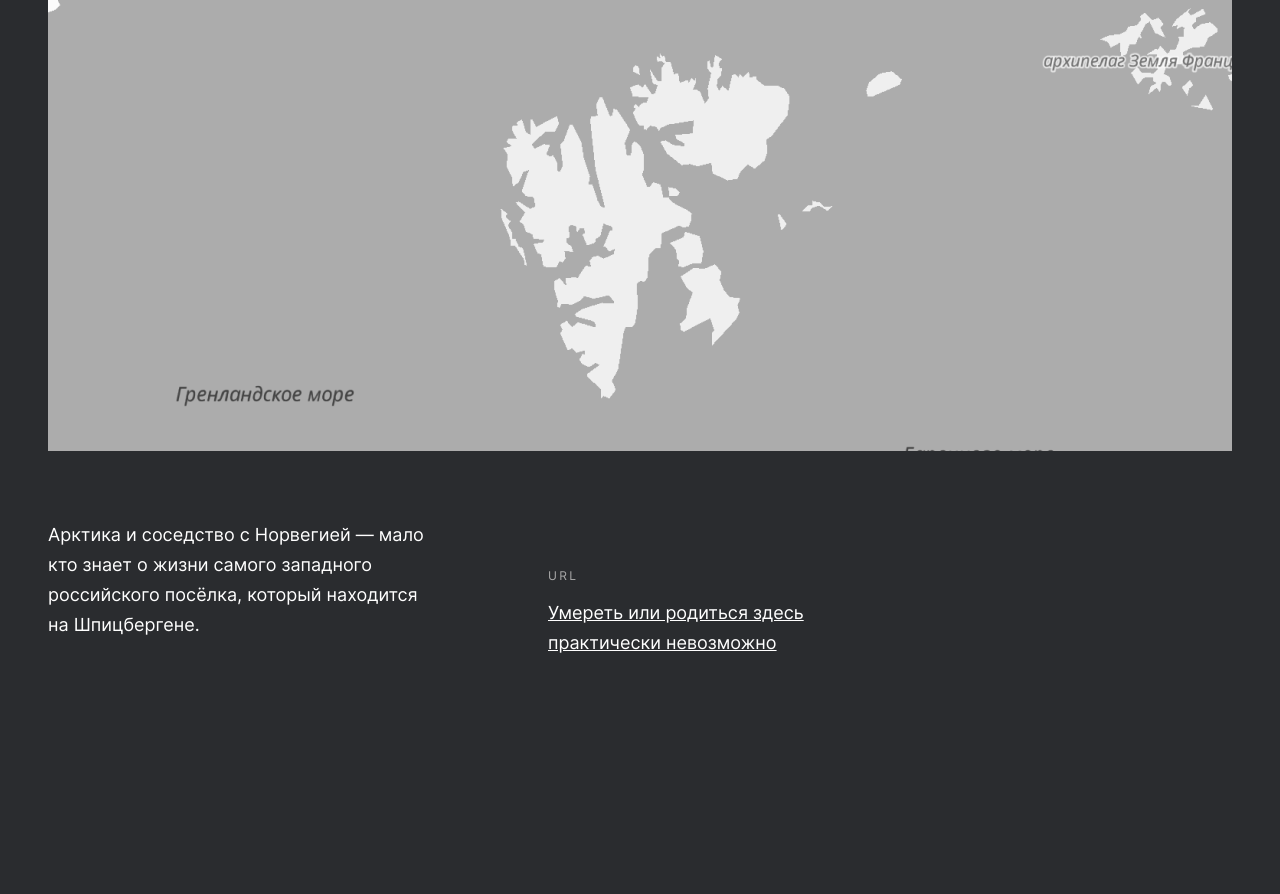
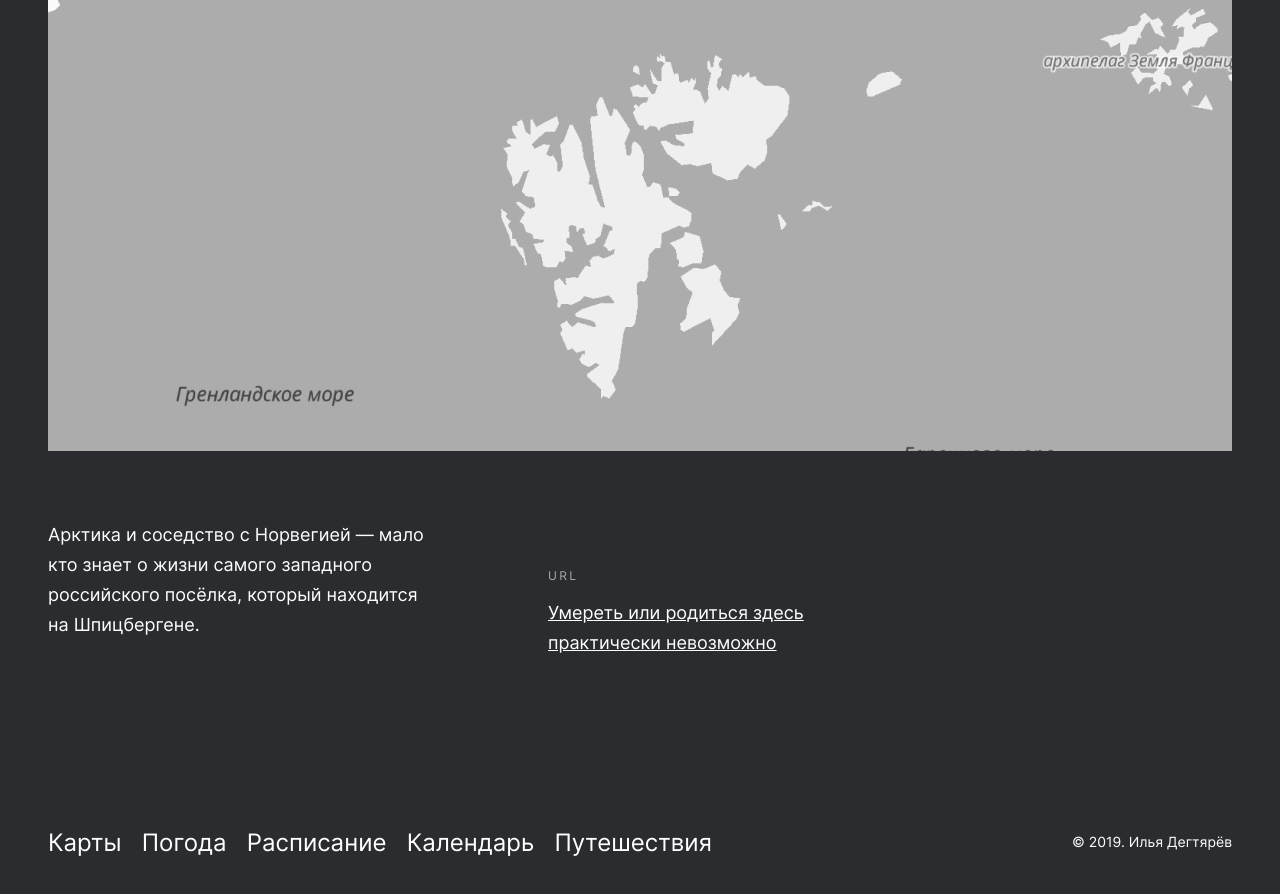
Before and after one commit to lupenq/praktikum_sprint3, a plain HTML site: page index.html in a window 1280 px wide. Shown: the part 9536-10430 px from the top of the page. Before the commit the page ends 10194 px from the top, so only its background shows below. Drawn offline with Linux system fonts and the light colour scheme.

Commit message:
add footer

```diff
--- /dev/null
+++ b/blocks/footer/__copyright/footer__copyright.css
@@ -0,0 +1,7 @@
+.footer__copyright {
+    font-style: normal;
+    font-weight: normal;
+    font-size: 14px;
+    line-height: 20px;
+    text-align: right;
+}
--- /dev/null
+++ b/blocks/footer/__link/footer__link.css
@@ -0,0 +1,9 @@
+.footer__link {
+    font-style: normal;
+    font-weight: normal;
+    font-size: 24px;
+    line-height: 41px;
+    text-decoration: none;
+
+    color: #ffffff;
+}
--- /dev/null
+++ b/blocks/footer/__nav/footer__nav.css
@@ -0,0 +1,5 @@
+.footer__nav {
+    display: flex;
+    justify-content: space-between;
+    width: 664px;
+}
--- /dev/null
+++ b/blocks/footer/footer.css
@@ -0,0 +1,11 @@
+@import url("./__nav/footer__nav.css");
+@import url("./__copyright/footer__copyright.css");
+@import url("./__link/footer__link.css");
+
+.footer {
+    margin-top: 160px;
+    margin-bottom: 48px;
+    display: flex;
+    justify-content: space-between;
+    align-items: center;
+}
--- a/index.html
+++ b/index.html
@@ -475,10 +475,23 @@
                     </p>
                     <div class="url">
                         <p class="url__heading">URL</p>
-                        <a href="#" class="url__link">Умереть или родиться здесь практически невозможно</a>
+                        <a href="#" class="url__link"
+                            >Умереть или родиться здесь практически
+                            невозможно</a
+                        >
                     </div>
                 </div>
             </section>
+            <footer class="footer">
+                <nav class="footer__nav">
+                    <a href="#" class="footer__link">Карты</a>
+                    <a href="#" class="footer__link">Погода</a>
+                    <a href="#" class="footer__link">Расписание</a>
+                    <a href="#" class="footer__link">Календарь</a>
+                    <a href="#" class="footer__link">Путешествия</a>
+                </nav>
+                <p class="footer__copyright">© 2019. Илья Дегтярёв</p>
+            </footer>
         </div>
     </body>
 </html>
--- a/pages/index.css
+++ b/pages/index.css
@@ -16,6 +16,7 @@
 @import url("../blocks/cover/cover.css");
 @import url("../blocks/emblem/emblem.css");
 @import url("../blocks/barentsburg/barentsburg.css");
+@import url("../blocks/footer/footer.css");
 
 body {
     font-family: "Inter", Arial, sans-serif;
```
